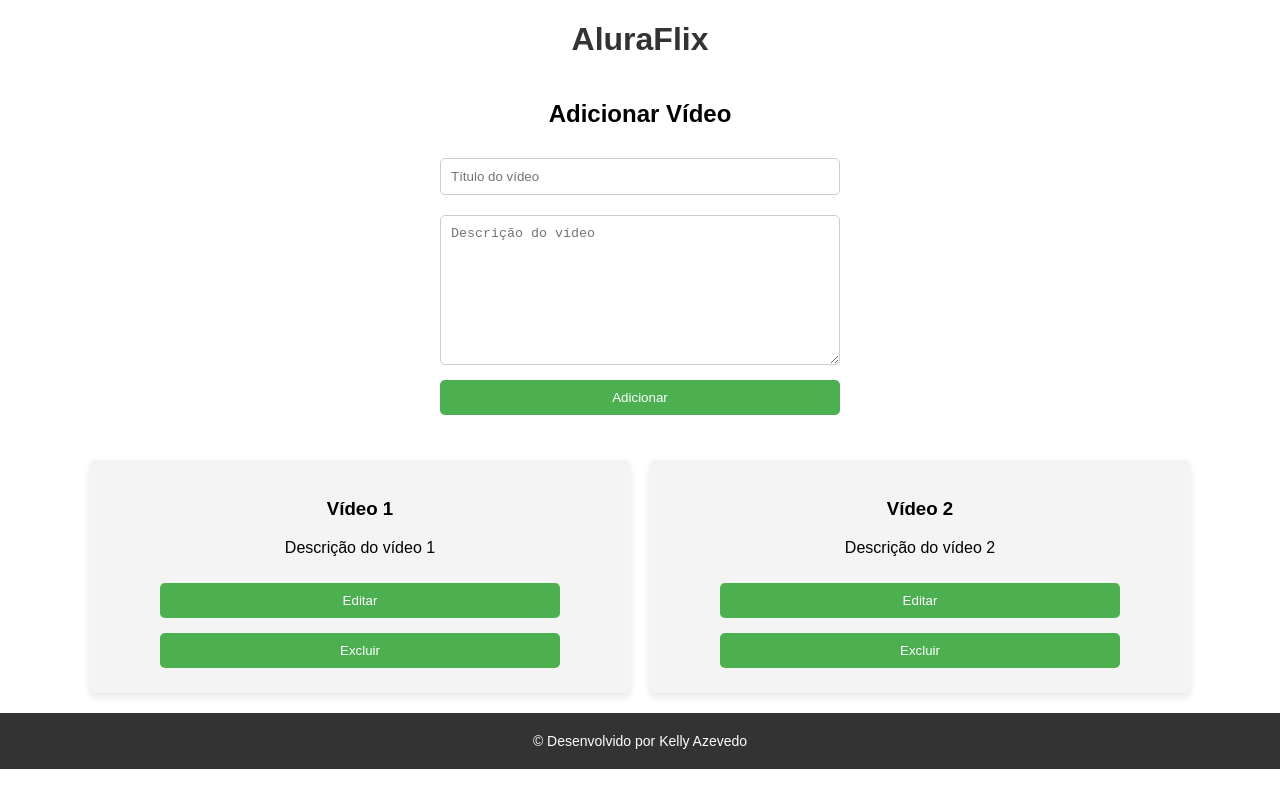
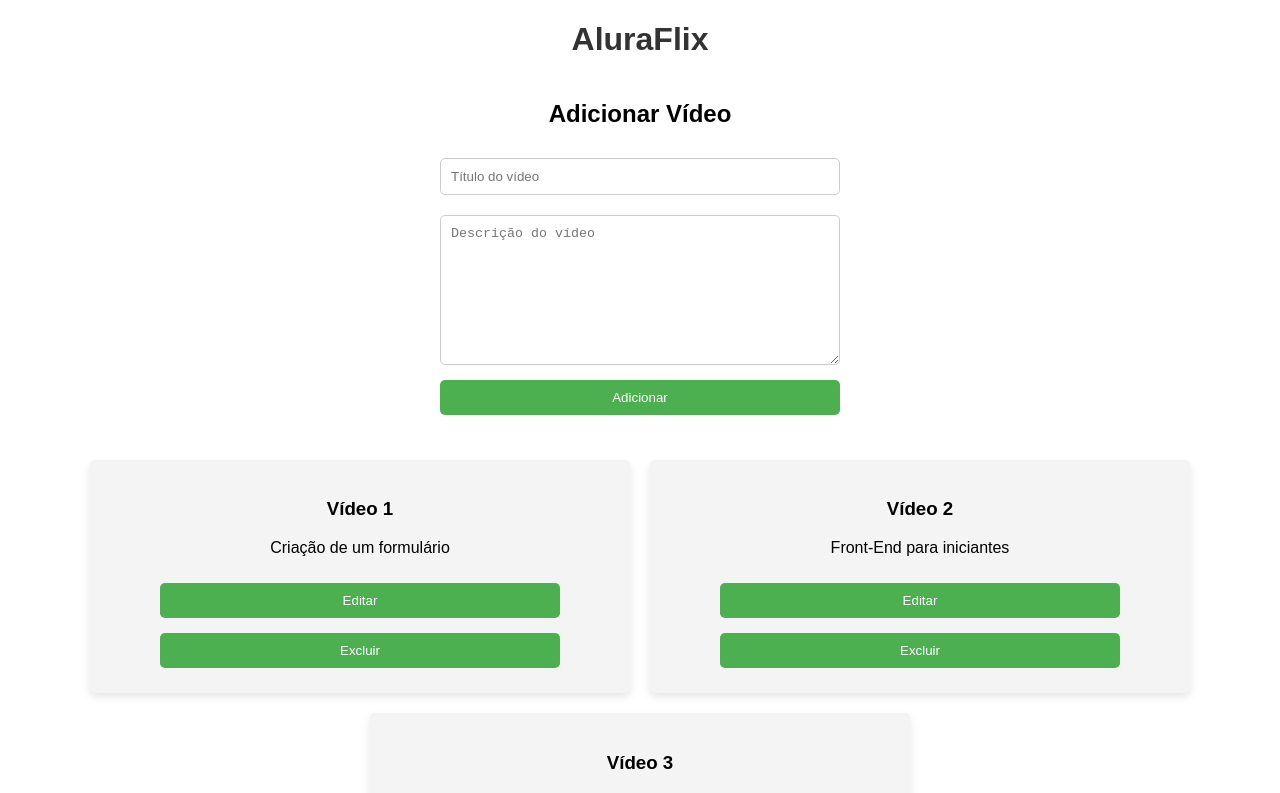
Before and after one commit to kellymaraazevedo/Challenge-aluraflix, a React (Create React App) app: page / in a window 1280 px wide. Shown: the top 793 px of the page. Built offline with nearby package versions, Linux system fonts and the light colour scheme.

Commit message:
Update App.js

```diff
--- a/src/App.js
+++ b/src/App.js
@@ -1,15 +1,15 @@
-
 import React, { useState } from 'react';
 import './App.css';
 
 import VideoList from './components/VideoList';
 import VideoForm from './components/VideoForm';
-import Footer from './components/Footer';  // Importando o Footer
+import Footer from './components/Footer';
 
 function App() {
   const [videos, setVideos] = useState([
-    { id: 1, title: 'Vídeo 1', description: 'Descrição do vídeo 1' },
-    { id: 2, title: 'Vídeo 2', description: 'Descrição do vídeo 2' },
+    { id: 1, title: 'Vídeo 1', description: 'Criação de um formulário', url: 'https://youtu.be/m4ORMy802r8' },
+    { id: 2, title: 'Vídeo 2', description: 'Front-End para iniciantes', url: 'https://youtu.be/I6xTDxkjjqk' },
+    { id: 3, title: 'Vídeo 3', description: 'O que faz uma desenvolvedora front-end?', url: 'https://youtu.be/ZY3-MFxVdEw' },
   ]);
   const [videoToEdit, setVideoToEdit] = useState(null);
 
@@ -46,7 +46,7 @@ function App() {
         onEdit={handleEditVideo}
         onDelete={handleDeleteVideo}
       />
-      <Footer /> {/* Adicionando o Footer aqui */}
+      <Footer />
     </div>
   );
 }
```
